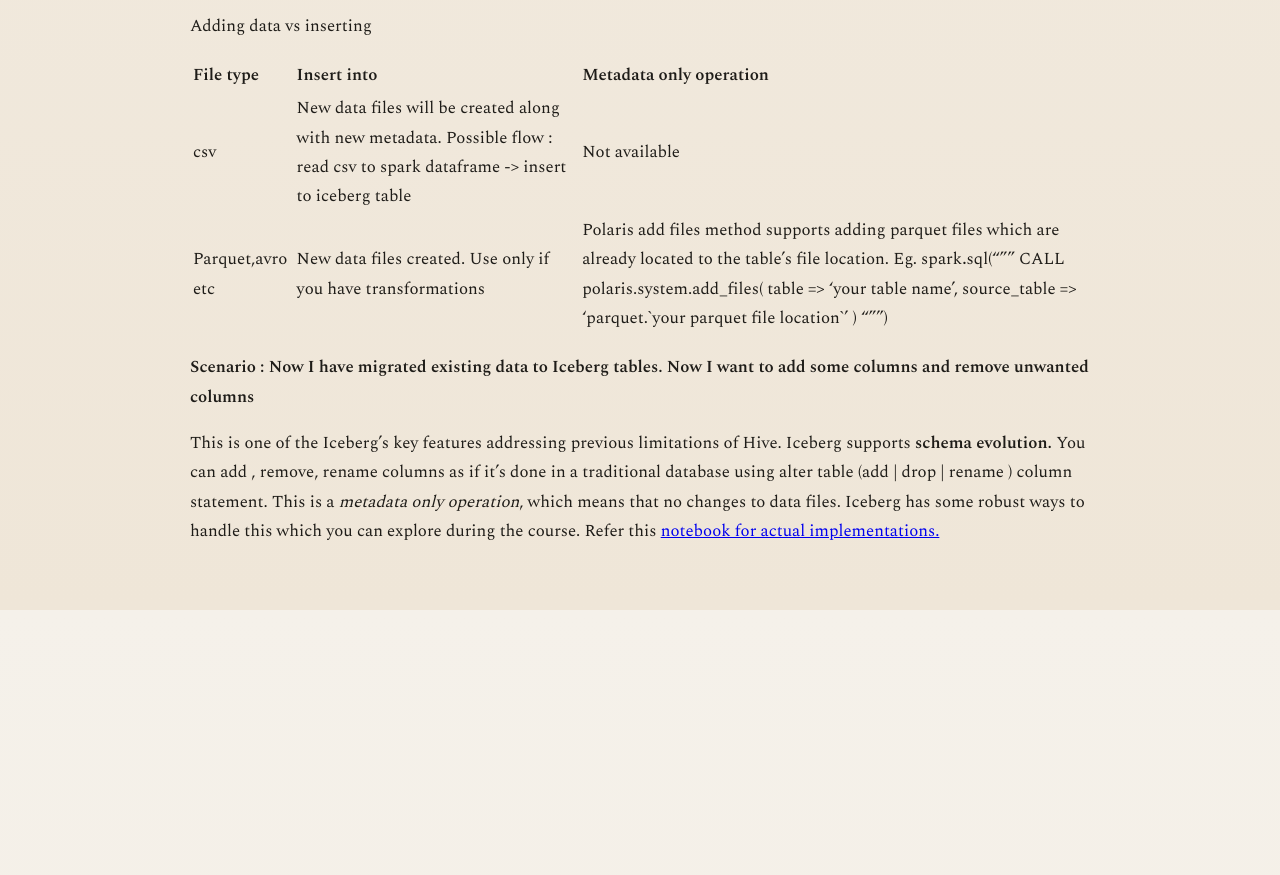
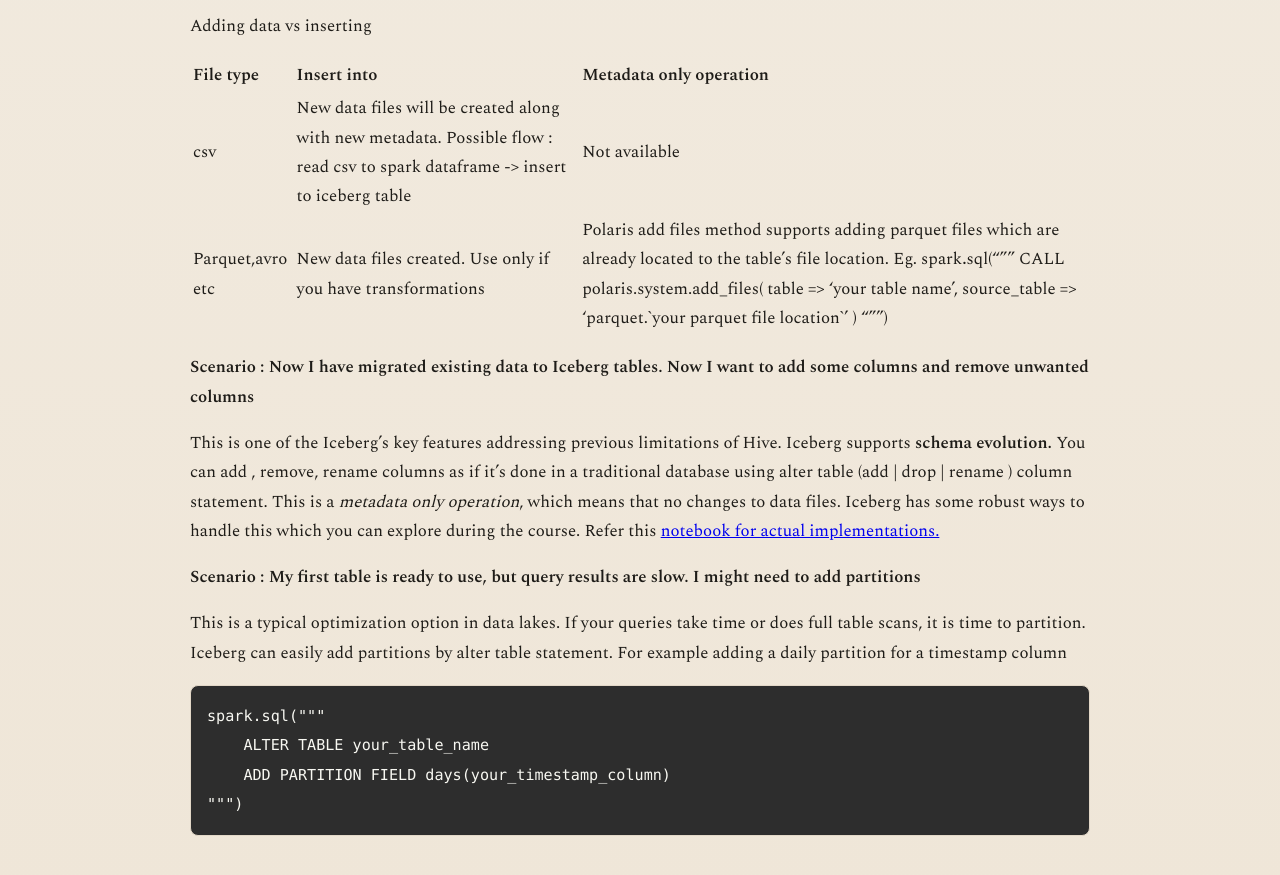
Before and after one commit to nilanka-weeraman/nilanka-weeraman.github.io, a Jekyll site: the page built from _posts/2023-04-30-opendatalake_with_iceberg.md, in a window 1280 px wide and 900 px high, scrolled down 2242 px. Shown: the top 875 px of the window. Built offline with Jekyll 4.4.1, drawn with Linux system fonts in a browser that asks for light colours; before the commit the page ends 2852 px from its top, so only the background shows below that.

Commit message:
iceberg writeup

````diff
--- a/_posts/2023-04-30-opendatalake_with_iceberg.md
+++ b/_posts/2023-04-30-opendatalake_with_iceberg.md
@@ -64,3 +64,14 @@ Adding data vs inserting
 **Scenario : Now I have migrated existing data to Iceberg tables. Now I want to add some columns and remove unwanted columns**
 
 This is one of the Iceberg’s key features addressing previous limitations of Hive. Iceberg supports **schema evolution.** You can add , remove, rename columns as if it's done in a traditional database using alter table (add \| drop \| rename ) column statement. This is a *metadata only operation*, which means that no changes to data files. Iceberg has some robust ways to handle this which you can explore during the course. Refer this [notebook for actual implementations.](https://github.com/Snowflake-Labs/apache-iceberg-from-zero/blob/main/notebooks/E2.3%20-%20SchemaAndPartitionEvolution.ipynb)
+
+
+**Scenario : My first table is ready to use, but query results are slow. I might need to add partitions**
+
+This is a typical optimization option in data lakes. If your queries take time or does full table scans, it is time to partition. Iceberg can easily add partitions by alter table statement. For example adding a daily partition for a timestamp column
+```sql
+spark.sql("""
+    ALTER TABLE your_table_name
+    ADD PARTITION FIELD days(your_timestamp_column)
+""")
+```
````
